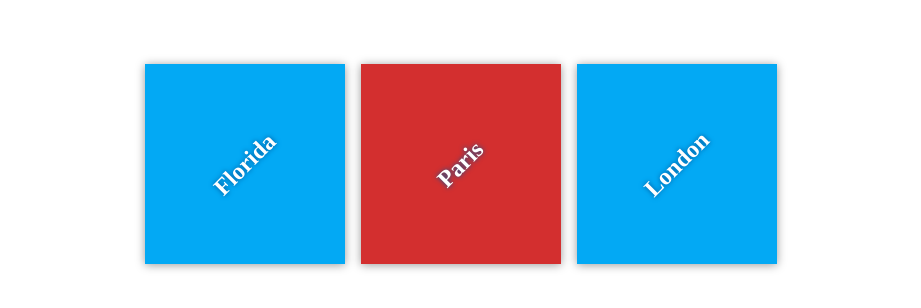
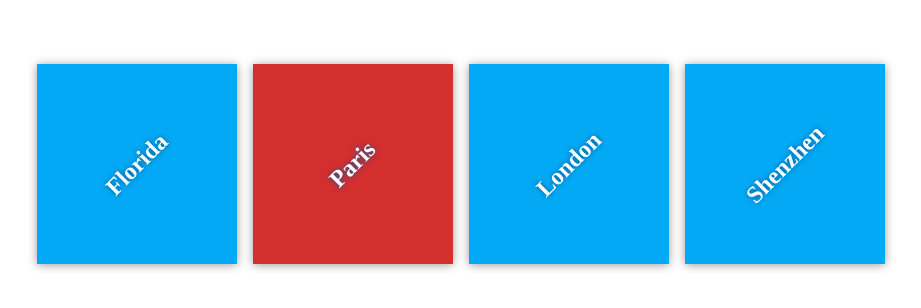
Before and after one commit to JianqingWeng/my-travel-plans, a plain HTML site: page index.html in a window 1280 px wide. Shown: the part 236-544 px from the top of the page, without its empty margins (179-1100 px from the left). Drawn offline with Linux system fonts and the light colour scheme.

Commit message:
add Shenzhen

```diff
--- a/index.html
+++ b/index.html
@@ -19,9 +19,15 @@
             <div class="destination" id="paris">
                 <h2>Paris</h2>
             </div>
+
             <div class="destination" id="london">
                 <h2>London</h2>
             </div>
+
+            <div class="destination" id="shenzhen">
+                <h2>Shenzhen</h2>
+            </div>
+
         </div>
     </div>
 
```
